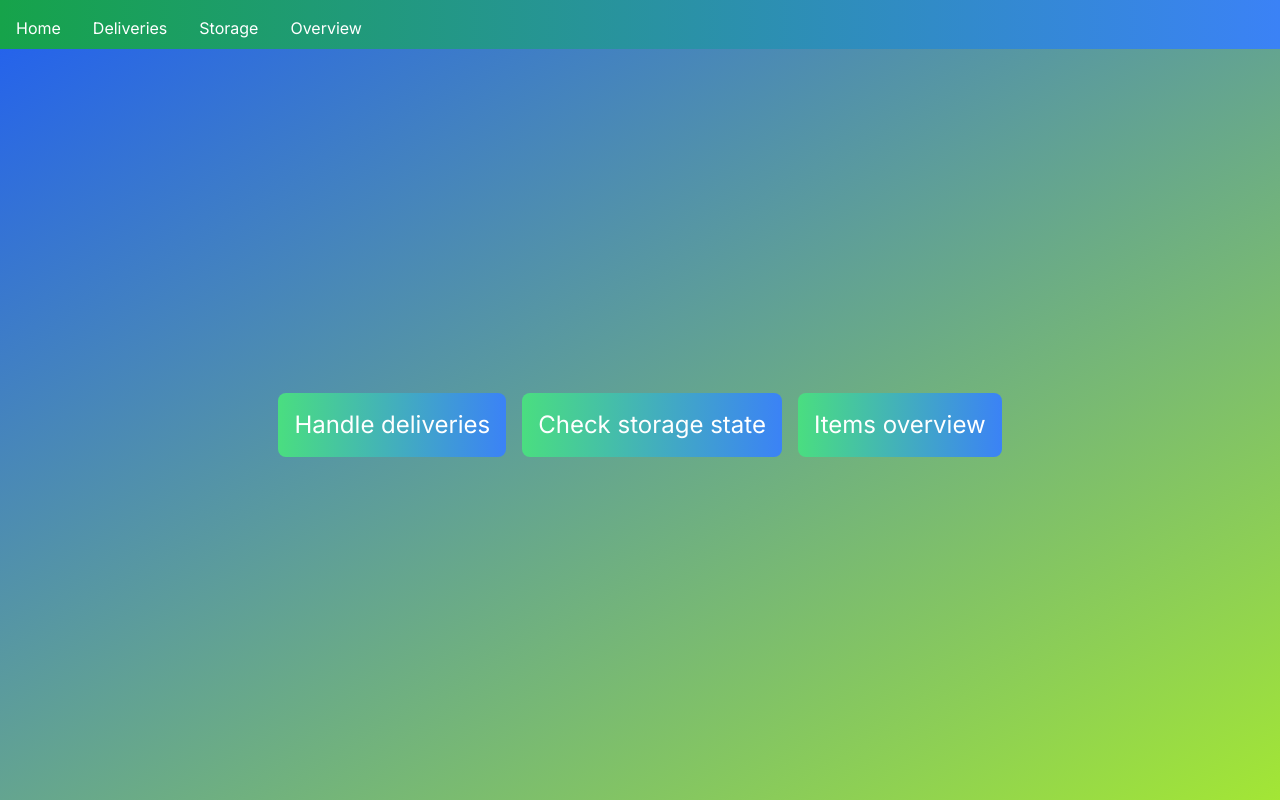
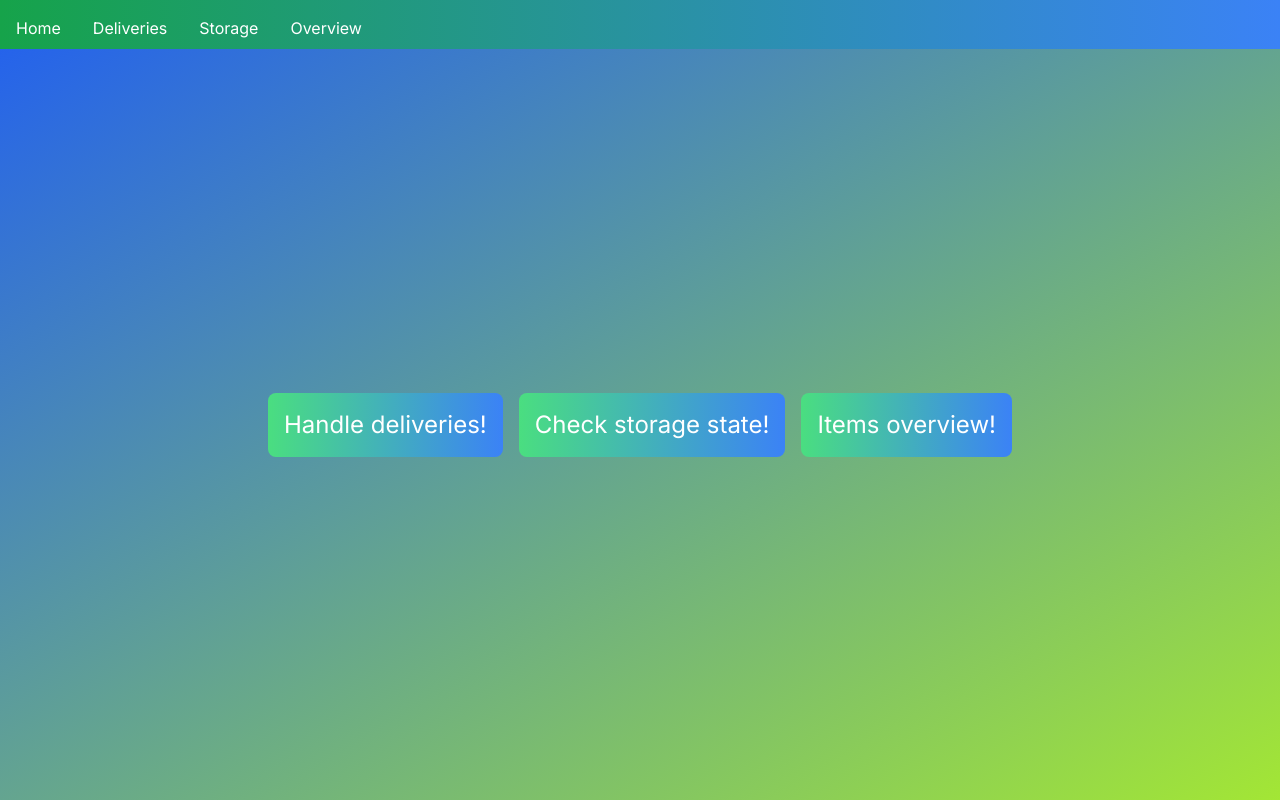
Before and after one commit to JedWoj/praca_przejsciowa, a Next.js app: page / in a window 1280 px wide. Built offline with nearby package versions, Linux system fonts and the light colour scheme; no server answers; the database is empty.

Commit message:
ops: preview deploy

```diff
--- a/package.json
+++ b/package.json
@@ -15,8 +15,6 @@
     "@tanstack/react-table": "^8.14.0",
     "@tanstack/react-virtual": "^3.2.0",
     "chart.js": "^4.4.2",
-    "eslint-plugin-playwright": "^1.6.2",
-    "firebase": "^10.11.0",
     "next": "14.1.4",
     "react": "^18",
     "react-chartjs-2": "^5.2.0",
@@ -24,6 +22,8 @@
     "react-icons": "^5.2.1"
   },
   "devDependencies": {
+    "eslint-plugin-playwright": "^1.6.2",
+    "firebase": "^10.11.0",
     "@eslint/js": "^9.10.0",
     "@playwright/test": "^1.44.1",
     "@testing-library/dom": "^10.4.0",
--- a/src/app/_components/UserActions.tsx
+++ b/src/app/_components/UserActions.tsx
@@ -6,13 +6,13 @@ export function UserActions() {
   return (
     <section className="flex gap-4">
       <Link href="/delivery">
-        <UserAction>Handle deliveries</UserAction>
+        <UserAction>Handle deliveries!</UserAction>
       </Link>
       <Link href="/storage">
-        <UserAction>Check storage state</UserAction>
+        <UserAction>Check storage state!</UserAction>
       </Link>
       <Link href="/overview">
-        <UserAction>Items overview</UserAction>
+        <UserAction>Items overview!</UserAction>
       </Link>
     </section>
   );
```
Also changed, not shown: 1 other file (tests, documents, lock files or other folders).
